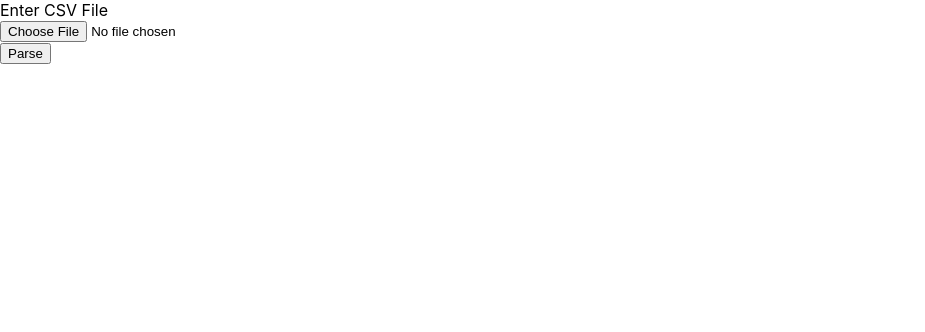
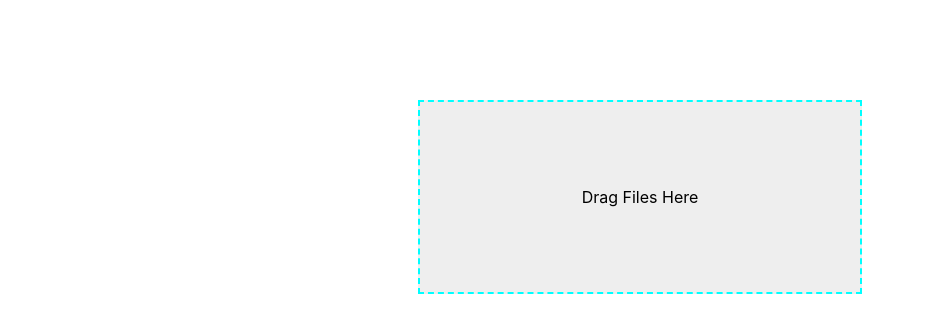
Before and after one commit to anushac14/data-analysis, a React (Create React App) app: page / in a window 1280 px wide. Shown: the top 332 px of the page, without its empty margins (0-925 px from the left). Built offline with nearby package versions, Linux system fonts and the light colour scheme.

Commit message:
the drag and drop seems to work but not sure if data is being parsed

```diff
--- a/src/App.js
+++ b/src/App.js
@@ -1,84 +1,60 @@
-import React, { useState } from "react";
-import Papa from "papaparse";
+import './App.css';
+import { useState, useCallback } from 'react';
+import { useDropzone } from 'react-dropzone';
+import Papa from 'papaparse';
 
-// Allowed extensions for input file
-const allowedExtensions = ["csv"];
+function App() {
+  const [parsedCsvData, setParsedCsvData] = useState([]);
 
-const App = () => {
+  const parseFile = file => {
+    Papa.parse(file, {
+      header: true,
+      complete: results => {
+        setParsedCsvData(results.data);
+      },
+    });
+  };
 
-	// This state will store the parsed data
-	const [data, setData] = useState([]);
+  console.log(parsedCsvData);
 
-	// It state will contain the error when
-	// correct file extension is not used
-	const [error, setError] = useState("");
+  const onDrop = useCallback(acceptedFiles => {
+    if (acceptedFiles.length) {
+      parseFile(acceptedFiles[0]);
+    }
+  }, []);
 
-	// It will store the file uploaded by the user
-	const [file, setFile] = useState("");
+  const {
+    getRootProps,
+    getInputProps,
+    isDragActive,
+    isDragAccept,
+    isDragReject,
+  } = useDropzone({
+    onDrop,
+    accept: 'text/csv',
+  });
 
-	// This function will be called when
-	// the file input changes
-	const handleFileChange = (e) => {
-		setError("");
+  return (
+    <div className="App">
+      <div
+        {...getRootProps({
+          className: `dropzone
+          ${isDragAccept && 'dropzoneAccept'}
+          ${isDragReject && 'dropzoneReject'}`,
+        })}
+      >
+        <input {...getInputProps()} />
+        {isDragActive ? (
+          <p>Drop the files here ...</p>
+        ) : (
+          <p>Drag Files Here</p>
+        )}
+      </div>
 
-		// Check if user has entered the file
-		if (e.target.files.length) {
-			const inputFile = e.target.files[0];
+      <p> {parsedCsvData.data} </p>
 
-			// Check the file extensions, if it not
-			// included in the allowed extensions
-			// we show the error
-			const fileExtension = inputFile?.type.split("/")[1];
-			if (!allowedExtensions.includes(fileExtension)) {
-				setError("Please input a csv file");
-				return;
-			}
-
-			// If input type is correct set the state
-			setFile(inputFile);
-		}
-	};
-	const handleParse = () => {
-
-		// If user clicks the parse button without
-		// a file we show a error
-		if (!file) return setError("Enter a valid file");
-
-		// Initialize a reader which allows user
-		// to read any file or blob.
-		const reader = new FileReader();
-
-		// Event listener on reader when the file
-		// loads, we parse it and set the data.
-		reader.onload = async ({ target }) => {
-			const csv = Papa.parse(target.result, { header: true });
-			const parsedData = csv?.data;
-			const columns = Object.keys(parsedData[0]);
-			setData(columns);
-		};
-		reader.readAsText(file);
-	};
-
-	return (
-		<div>
-			<label htmlFor="csvInput" style={{ display: "block" }}>
-				Enter CSV File
-			</label>
-			<input
-				onChange={handleFileChange}
-				id="csvInput"
-				name="file"
-				type="File"
-			/>
-			<div>
-				<button onClick={handleParse}>Parse</button>
-			</div>
-			<div style={{ marginTop: "3rem" }}>
-				{error ? error : data.map((col,
-				idx) => <div key={idx}>{col}</div>)}
-			</div>
-		</div>
-	);
-};
+    </div>
+  );
+}
 
 export default App;
```
